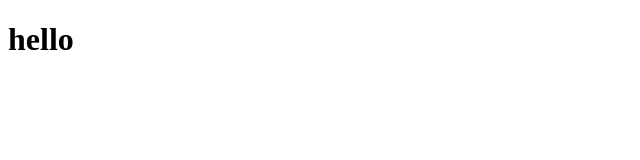
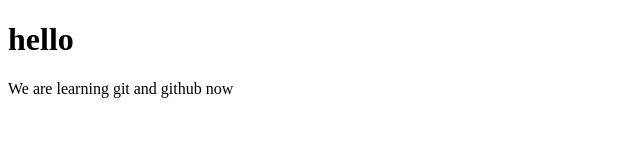
Before and after one commit to skenpo2/learning-git, a plain HTML site: page index.html in a window 1280 px wide. Shown: the whole page, without its empty margins (0-640 px from the left). Drawn offline with Linux system fonts and the light colour scheme.

Commit message:
second commit

```diff
--- a/index.html
+++ b/index.html
@@ -7,5 +7,6 @@
   </head>
   <body>
     <h1>hello</h1>
+    <p>We are learning git and github now</p>
   </body>
 </html>
```
